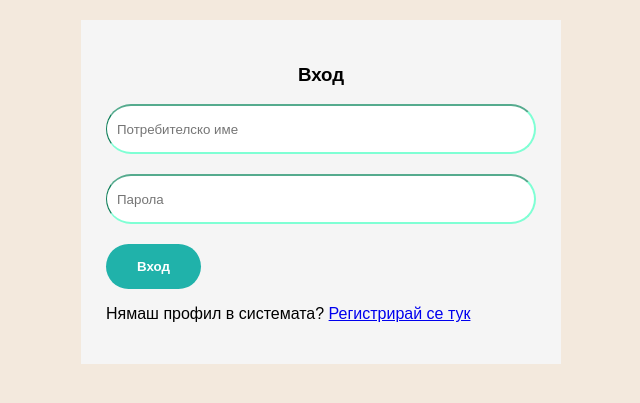
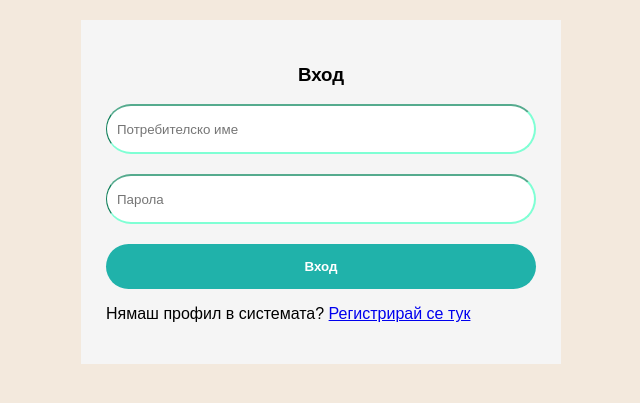
Before and after one commit to adzh2100/WebPresentationInvites, a PHP site: page /login.html in a window 1280 px wide. Shown: the top 403 px of the page, without its empty margins (319-959 px from the left). Run offline with PHP 8.4, Linux system fonts and the light colour scheme.

Commit message:
fix button width

```diff
--- a/frontend/login/login.css
+++ b/frontend/login/login.css
@@ -38,7 +38,7 @@ h3 {
   font-weight: bold;
   margin-right: 10px;
   cursor: pointer;
-  width: 95px;
+  width: 100%;
 }
 
 .button:hover {
```
